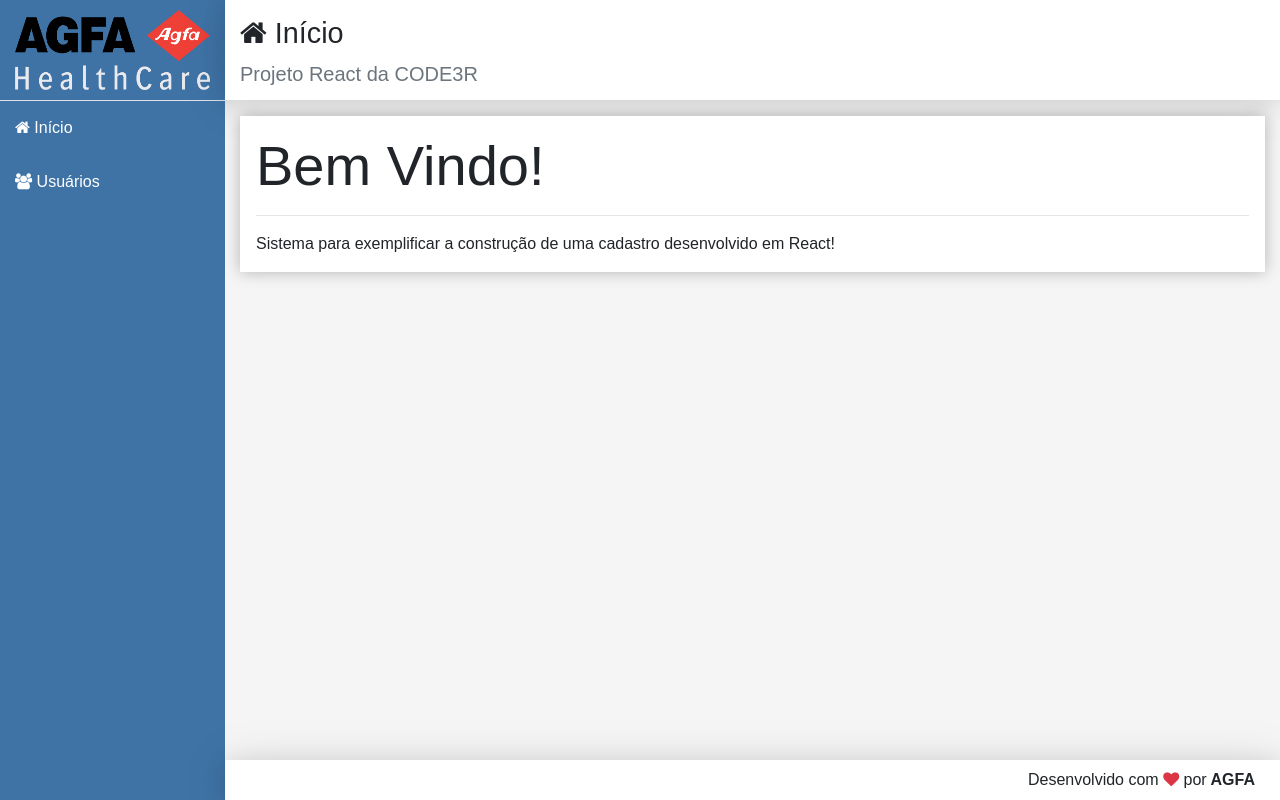
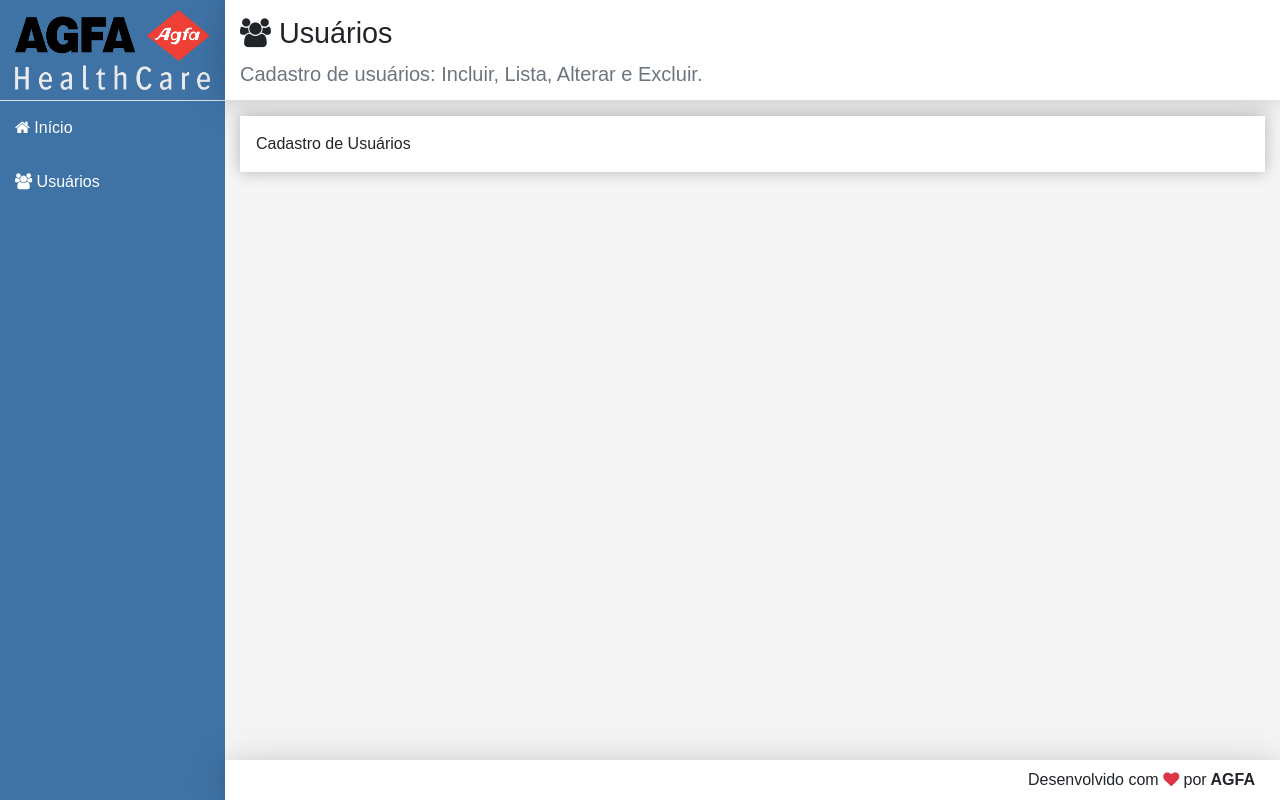
Before and after one commit to viniciosarodrigues/react, a React (Create React App) app in the folder frontend/: page /users in a window 1280 px wide. Built offline with nearby package versions, Linux system fonts and the light colour scheme.

Commit message:
Implementacao das rotas

```diff
--- a/frontend/src/components/template/Logo.jsx
+++ b/frontend/src/components/template/Logo.jsx
@@ -1,11 +1,12 @@
 import React from 'react'
+import { Link } from 'react-router-dom'
 
 import './Logo.css'
 import logo from '../../assets/images/Logo.png'
 
 export default props =>
     <aside className="logo">
-        <a href="/" className="logo">
+        <Link to="/" className="logo">
             <img src={logo} alt="Logomarca" />
-        </a>
+        </Link>
     </aside>
--- a/frontend/src/components/template/Nav.jsx
+++ b/frontend/src/components/template/Nav.jsx
@@ -6,6 +6,6 @@
 
 export default props =>
     <aside className="menu-area">
-        <NavItem link="#/" icon="home" description="Início" />
-        <NavItem link="#/users" icon="users" description="Usuários" />
+        <NavItem link="/" icon="home" description="Início" />
+        <NavItem link="/users" icon="users" description="Usuários" />
     </aside>
--- a/frontend/src/components/user/UserCRUD.jsx
+++ b/frontend/src/components/user/UserCRUD.jsx
@@ -8,13 +8,11 @@
 }
 
 export default class UserCRUD extends Component {
-    constructor() {
-        super(props)
-    }
-
     render() {
-        <Main {...headerProps}>
-
-        </Main>
+        return (
+            <Main {...headerProps}>
+                Cadastro de Usuários
+            </Main>
+        )
     }
 }
--- a/frontend/src/components/utils/NavItem.jsx
+++ b/frontend/src/components/utils/NavItem.jsx
@@ -1,8 +1,9 @@
 import React from 'react'
+import { Link } from 'react-router-dom'
 
 import './NavItem.css'
 
 export default props =>
-    <a href={props.link}>
+    <Link to={props.link}>
         <i className={`fa fa-${props.icon}`}></i> {props.description}
-    </a>
+    </Link>
--- a/frontend/src/main/App.jsx
+++ b/frontend/src/main/App.jsx
@@ -1,18 +1,21 @@
 import React from 'react'
+import { BrowserRouter } from 'react-router-dom'
 
 import 'bootstrap/dist/css/bootstrap.min.css'
 import 'font-awesome/css/font-awesome.min.css'
 import './App.css'
 
+import Routes from './Routes'
 import Logo from '../components/template/Logo'
 import Nav from '../components/template/Nav'
-import Home from '../components/home/Home'
 import Footer from '../components/template/Footer'
 
 export default props =>
-    <div className="app">
-        <Logo />
-        <Nav />
-        <Home />
-        <Footer />
-    </div>
+    <BrowserRouter>
+        <div className="app">
+            <Logo />
+            <Nav />
+            <Routes />
+            <Footer />
+        </div>
+    </BrowserRouter>
--- /dev/null
+++ b/frontend/src/main/Routes.jsx
@@ -0,0 +1,12 @@
+import React from 'react'
+import { Switch, Route, Redirect } from 'react-router'
+
+import Home from '../components/home/Home'
+import UserCrud from '../components/user/UserCRUD'
+
+export default props =>
+    <Switch>
+        <Route exact path="/" component={Home} />
+        <Route path="/users" component={UserCrud} />
+        <Redirect from="*" to="/" />
+    </Switch>
```
